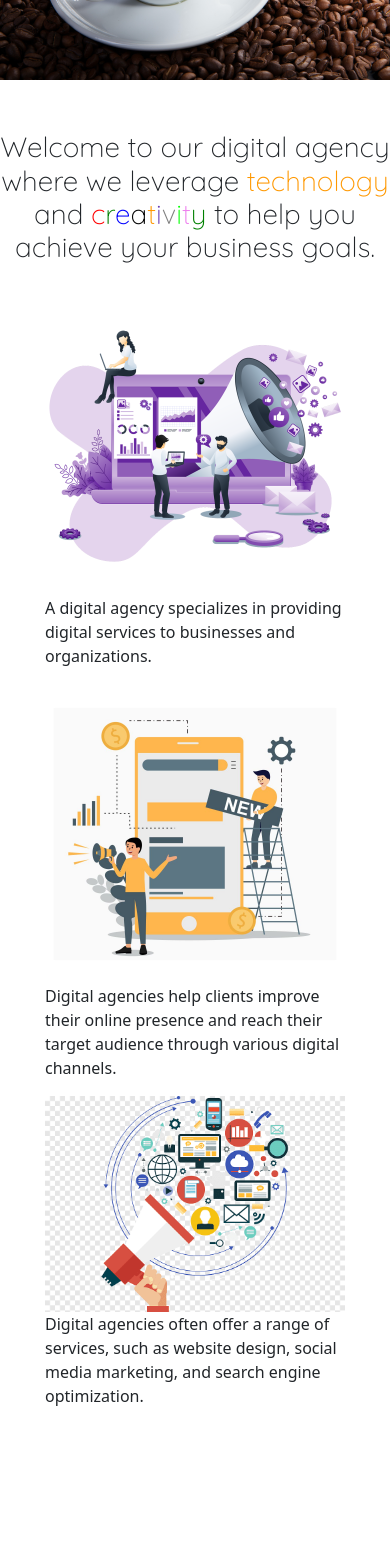
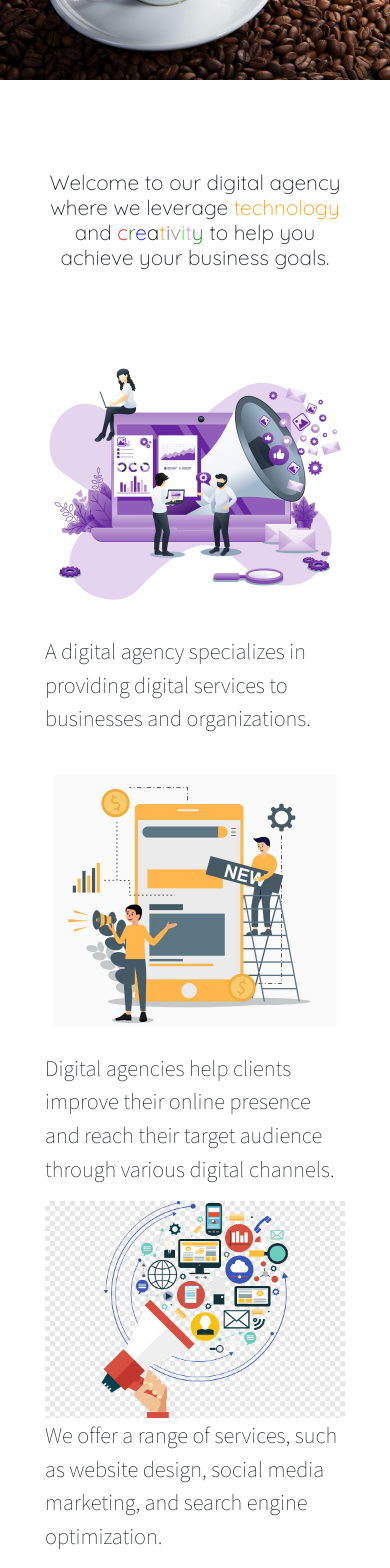
Before and after one commit to gines18/Digital_agency, a React (Create React App) app: page / in a window 390 px wide. Shown: the part 331-1899 px from the top of the page. Before the commit the page ends 1755 px from the top, so only its background shows below. Built offline with nearby package versions, Linux system fonts and the light colour scheme.

Commit message:
Add styling for Offer section

```diff
--- a/package.json
+++ b/package.json
@@ -7,6 +7,7 @@
     "@testing-library/react": "^13.4.0",
     "@testing-library/user-event": "^13.5.0",
     "bootstrap": "^5.2.3",
+    "gh-pages": "^5.0.0",
     "react": "^18.2.0",
     "react-dom": "^18.2.0",
     "react-scripts": "5.0.1",
@@ -16,7 +17,10 @@
     "start": "react-scripts start",
     "build": "react-scripts build",
     "test": "react-scripts test",
-    "eject": "react-scripts eject"
+    "eject": "react-scripts eject",
+    "predeploy": "npm run build",
+"deploy": "gh-pages -d build"
+
   },
   "eslintConfig": {
     "extends": [
--- a/src/components/Offer.css
+++ b/src/components/Offer.css
@@ -1,3 +1,6 @@
+@import url('https://fonts.googleapis.com/css2?family=Assistant:wght@200&family=Cormorant+Garamond:ital,wght@1,600&family=Lato:wght@300&family=Quicksand:wght@300&display=swap');
+
+
 .digital-container{
     display: flex;
     justify-content: space-around;
@@ -19,4 +22,6 @@ flex-direction: column;
 p{
     width: 300px;
     text-align: left;
+    font-family: 'Assistant', sans-serif;
+    font-size: 1.4rem;
 }
--- a/src/components/Offer.jsx
+++ b/src/components/Offer.jsx
@@ -16,7 +16,7 @@ import './Offer.css'
     {
       id: 3,
       image: 'logo3.png',
-      text: 'Digital agencies often offer a range of services, such as website design, social media marketing, and search engine optimization.'
+      text: 'We offer a range of services, such as website design, social media marketing, and search engine optimization.'
     }
 
 
--- a/src/components/Welcome.css
+++ b/src/components/Welcome.css
@@ -11,10 +11,24 @@
     margin-top: 50px;
 }
 
+
 h1{
     width: 700px;
     text-align: center;
     font-family: 'Quicksand', sans-serif;
+}
+
+@media (max-width: 390px){
+    h1{
+        font-size: 1.3rem;
+        margin: 20px;
+    }
+}
+@media (max-width: 650px){
+    h1{
+
+        margin: 40px;
+    }
 }
 
 span{
```
Also changed, not shown: 1 other file (tests, documents, lock files or other folders).
